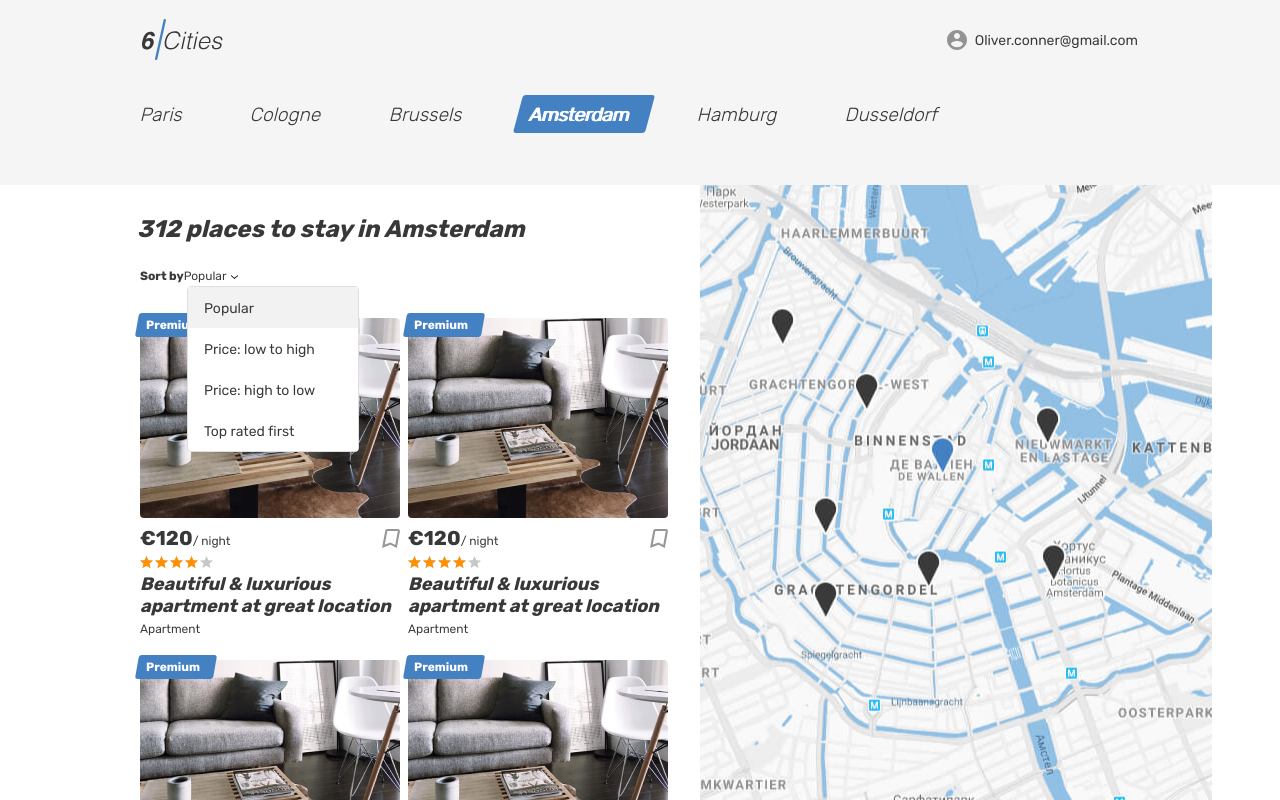
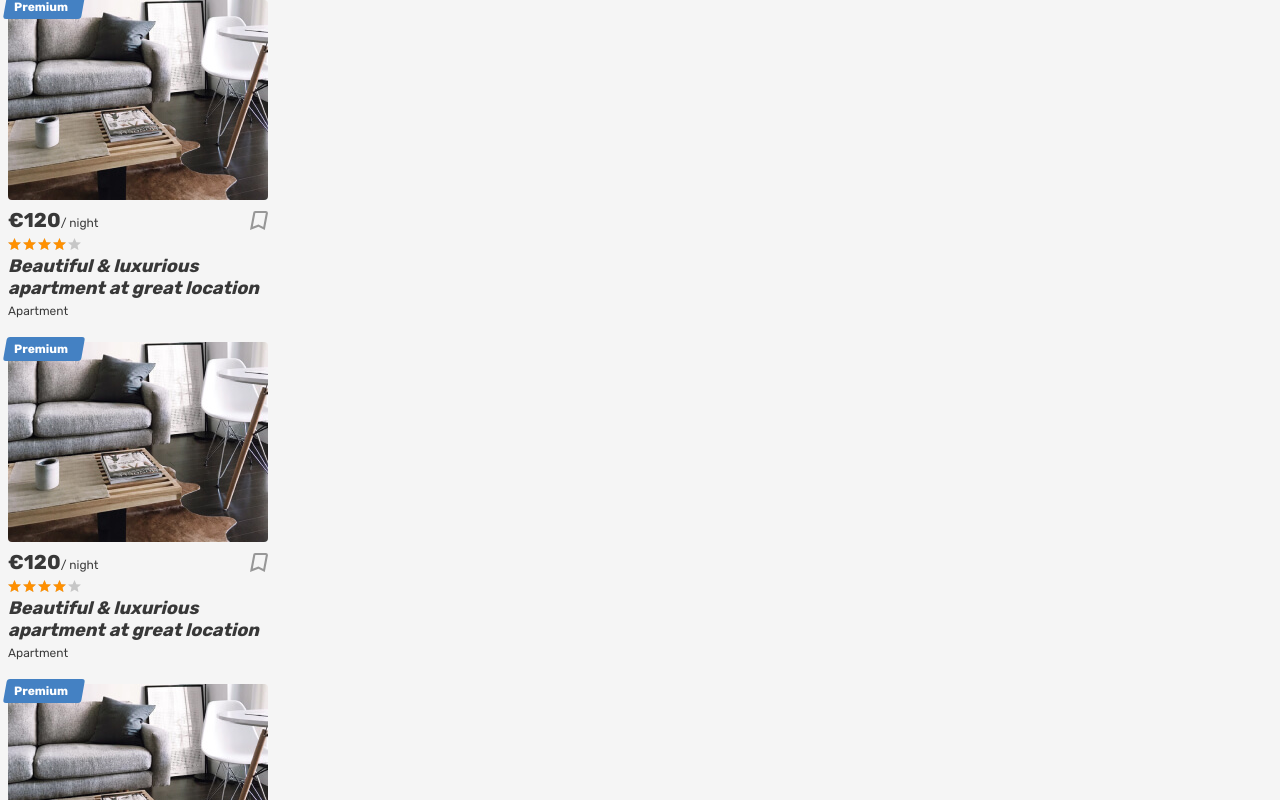
Before and after one commit to gdunaev/-------------, a React app: page / in a window 1280 px wide. Shown: the top 800 px of the page. Built offline with nearby package versions, Linux system fonts and the light colour scheme.

Commit message:
2.1.1. убирает лишний код

```diff
--- a/src/components/main/main.jsx
+++ b/src/components/main/main.jsx
@@ -10,146 +10,7 @@ const Main = (props) => {
   const arr = new Array(quantityOffers).fill(1);
 
   return (
-    <>
-      <div style={{display: `none`}}>
-        <svg xmlns="http://www.w3.org/2000/svg">
-          <symbol id="icon-arrow-select" viewBox="0 0 7 4">
-            <path
-              fillRule="evenodd"
-              clipRule="evenodd"
-              d="M0 0l3.5 2.813L7 0v1.084L3.5 4 0 1.084V0z"
-            ></path>
-          </symbol>
-          <symbol id="icon-bookmark" viewBox="0 0 17 18">
-            <path d="M3.993 2.185l.017-.092V2c0-.554.449-1 .99-1h10c.522 0 .957.41.997.923l-2.736 14.59-4.814-2.407-.39-.195-.408.153L1.31 16.44 3.993 2.185z"></path>
-          </symbol>
-          <symbol id="icon-star" viewBox="0 0 13 12">
-            <path
-              fillRule="evenodd"
-              clipRule="evenodd"
-              d="M6.5 9.644L10.517 12 9.451 7.56 13 4.573l-4.674-.386L6.5 0 4.673 4.187 0 4.573 3.549 7.56 2.483 12 6.5 9.644z"
-            ></path>
-          </symbol>
-        </svg>
-      </div>
-
-      <div className="page page--gray page--main">
-        <header className="header">
-          <div className="container">
-            <div className="header__wrapper">
-              <div className="header__left">
-                <a className="header__logo-link header__logo-link--active">
-                  <img
-                    className="header__logo"
-                    src="img/logo.svg"
-                    alt="6 cities logo"
-                    width="81"
-                    height="41"
-                  />
-                </a>
-              </div>
-              <nav className="header__nav">
-                <ul className="header__nav-list">
-                  <li className="header__nav-item user">
-                    <a
-                      className="header__nav-link header__nav-link--profile"
-                      href="#"
-                    >
-                      <div className="header__avatar-wrapper user__avatar-wrapper"></div>
-                      <span className="header__user-name user__name">
-                        Oliver.conner@gmail.com
-                      </span>
-                    </a>
-                  </li>
-                </ul>
-              </nav>
-            </div>
-          </div>
-        </header>
-
-        <main className="page__main page__main--index">
-          <h1 className="visually-hidden">Cities</h1>
-          <div className="tabs">
-            <section className="locations container">
-              <ul className="locations__list tabs__list">
-                <li className="locations__item">
-                  <a className="locations__item-link tabs__item" href="#">
-                    <span>Paris</span>
-                  </a>
-                </li>
-                <li className="locations__item">
-                  <a className="locations__item-link tabs__item" href="#">
-                    <span>Cologne</span>
-                  </a>
-                </li>
-                <li className="locations__item">
-                  <a className="locations__item-link tabs__item" href="#">
-                    <span>Brussels</span>
-                  </a>
-                </li>
-                <li className="locations__item">
-                  <a className="locations__item-link tabs__item tabs__item--active">
-                    <span>Amsterdam</span>
-                  </a>
-                </li>
-                <li className="locations__item">
-                  <a className="locations__item-link tabs__item" href="#">
-                    <span>Hamburg</span>
-                  </a>
-                </li>
-                <li className="locations__item">
-                  <a className="locations__item-link tabs__item" href="#">
-                    <span>Dusseldorf</span>
-                  </a>
-                </li>
-              </ul>
-            </section>
-          </div>
-          <div className="cities">
-            <div className="cities__places-container container">
-              <section className="cities__places places">
-                <h2 className="visually-hidden">Places</h2>
-                <b className="places__found">312 places to stay in Amsterdam</b>
-                <form className="places__sorting" action="#" method="get">
-                  <span className="places__sorting-caption">Sort by</span>
-                  <span className="places__sorting-type" tabIndex="0">
-                    Popular
-                    <svg className="places__sorting-arrow" width="7" height="4">
-                      <use xlinkHref="#icon-arrow-select"></use>
-                    </svg>
-                  </span>
-                  <ul className="places__options places__options--custom places__options--opened">
-                    <li
-                      className="places__option places__option--active"
-                      tabIndex="0"
-                    >
-                      Popular
-                    </li>
-                    <li className="places__option" tabIndex="0">
-                      Price: low to high
-                    </li>
-                    <li className="places__option" tabIndex="0">
-                      Price: high to low
-                    </li>
-                    <li className="places__option" tabIndex="0">
-                      Top rated first
-                    </li>
-                  </ul>
-                </form>
-                <div className="cities__places-list places__list tabs__content">
-                  {arr.map(() => (
-                    <PlaceCard key={nanoid()} />
-                  ))}
-                </div>
-              </section>
-              <div className="cities__right-section">
-                <section className="cities__map map"></section>
-              </div>
-            </div>
-          </div>
-        </main>
-      </div>
-    </>
+    arr.map(() => (<PlaceCard key={nanoid()} />))
   );
 };
 
```
